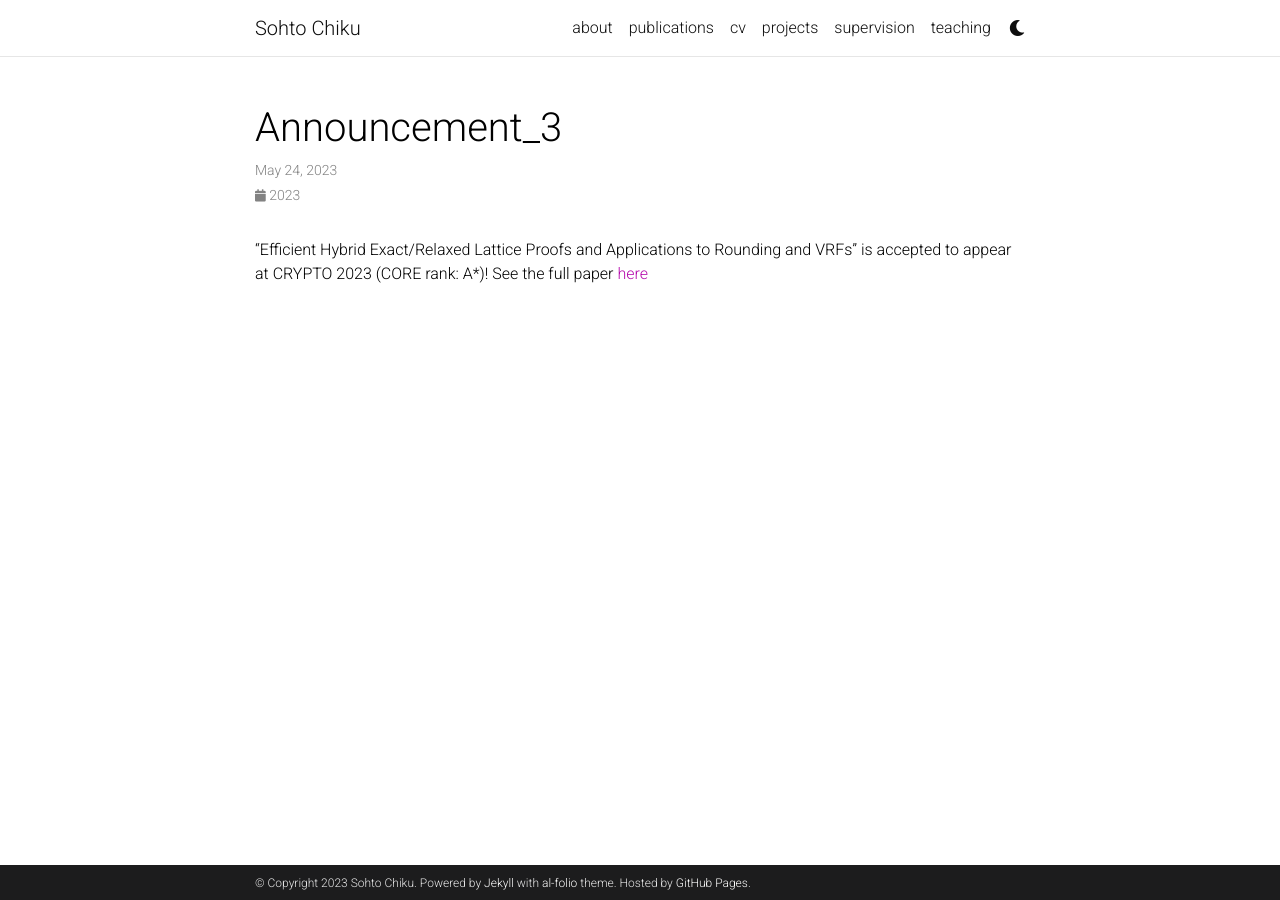
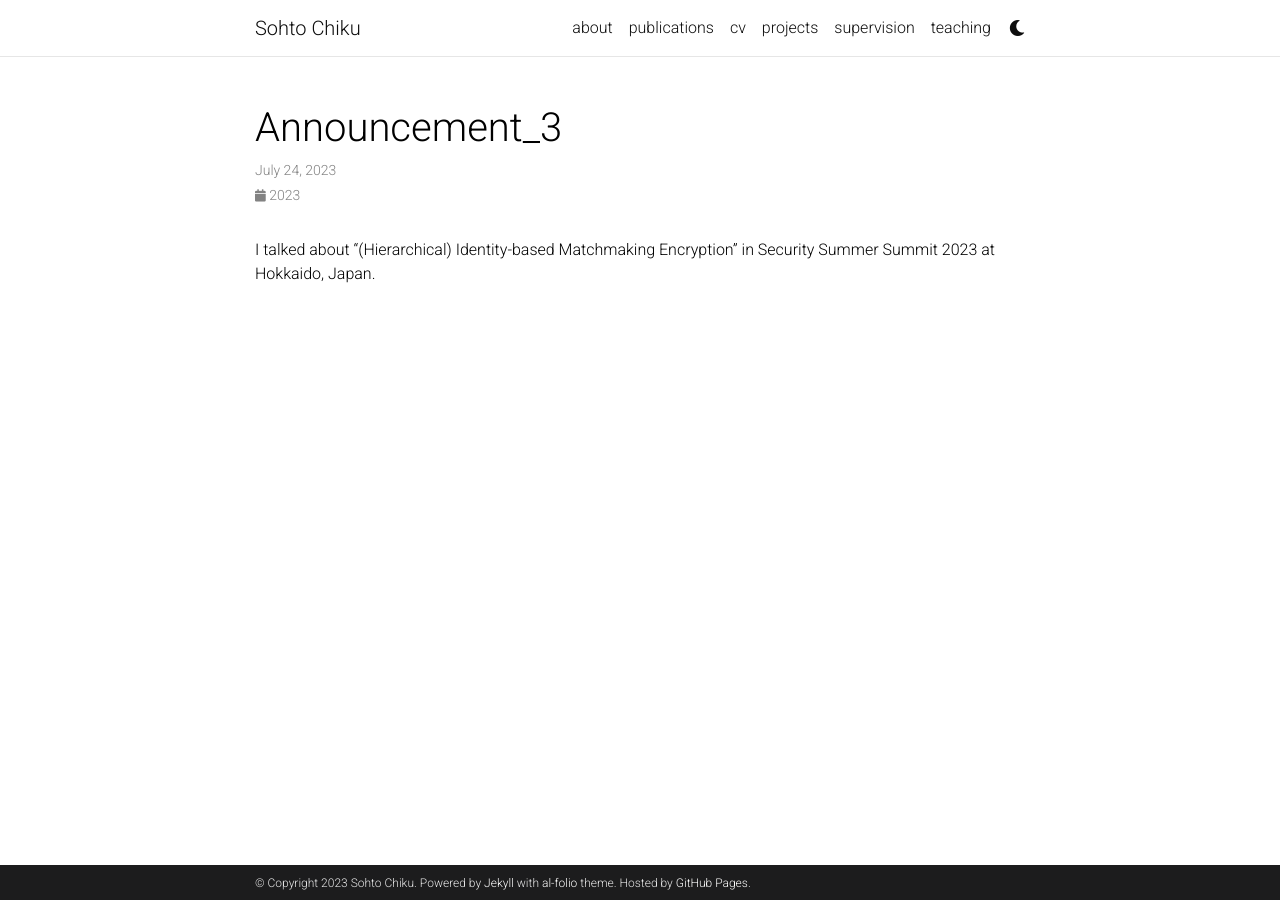
Before and after one commit to csort99/csort99.github.io, a Jekyll site: the page built from _news/announcement_3.md, in a window 1280 px wide. Built offline with Jekyll 4.4.1, drawn with Linux system fonts in a browser that asks for light colours; comment, search, counter and statistics services are not loaded; a style sheet for code colours, icons or effects is not loaded.

Commit message:
Update announcement_3.md

```diff
--- a/_news/announcement_3.md
+++ b/_news/announcement_3.md
@@ -1,7 +1,7 @@
 ---
 layout: post
-date: 2023-05-24 15:59:00-0400
+date: 2023-07-24
 inline: true
 ---
 
-"Efficient Hybrid Exact/Relaxed Lattice Proofs and Applications to Rounding and VRFs" is accepted to appear at CRYPTO 2023 (CORE rank: A*)! See the full paper [here](https://eprint.iacr.org/2022/141.pdf)
+I talked about "(Hierarchical) Identity-based Matchmaking Encryption" in Security Summer Summit 2023 at Hokkaido, Japan.
```
